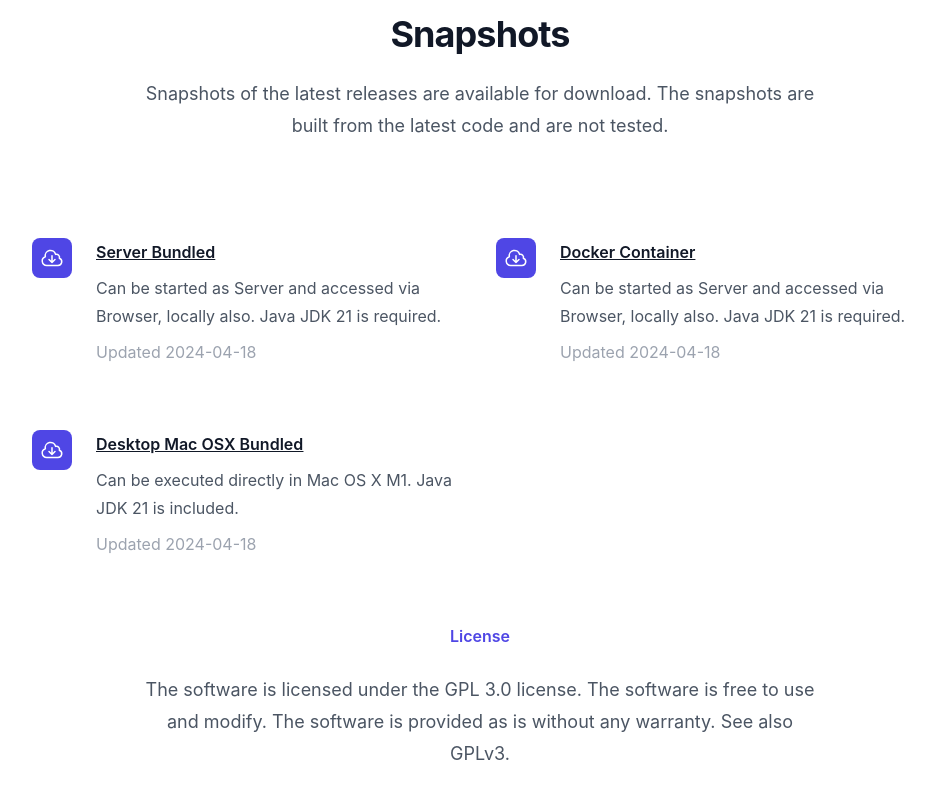
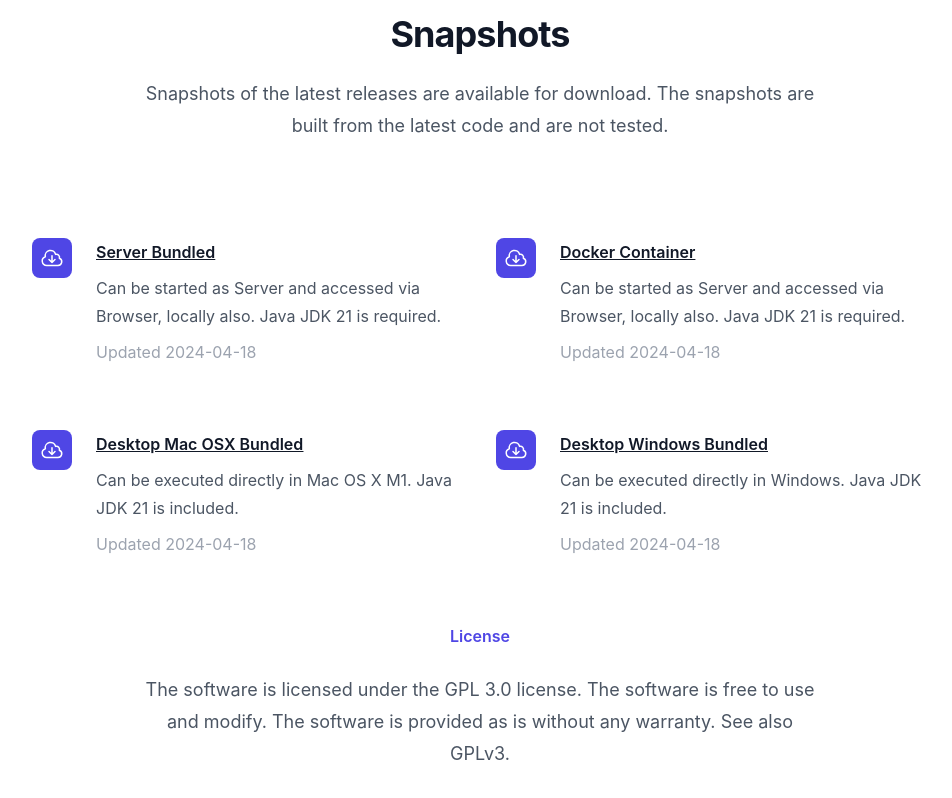
Before and after one commit to mhus/kt2l, a React (Create React App) app in the folder kt2l.org/: page / in a window 1280 px wide. Shown: the part 1058-1856 px from the top of the page, without its empty margins (160-1112 px from the left). Built offline with nearby package versions, Linux system fonts and the light colour scheme.

Commit message:
feat: add window download template

```diff
--- /dev/null
+++ b/kt2l.org/src/downloads/download-snapshot-desktop-win.ts
@@ -0,0 +1,9 @@
+import DownloadFile from '../download-ifc';
+export let download : DownloadFile = {
+    title: "Desktop Windows Bundled",
+    description: "Can be executed directly in Windows. Java JDK 21 is included.",
+    href: "https://kt2l-downloads.s3.eu-central-1.amazonaws.com/snapshots/kt2l-desktop-win-2024-04-18.exe",
+    size: "",
+    enabled: true,
+    created: "2024-04-18"
+}
--- a/kt2l.org/src/page-downloads.tsx
+++ b/kt2l.org/src/page-downloads.tsx
@@ -1,5 +1,6 @@
 import { CloudArrowDownIcon } from '@heroicons/react/24/outline'
 import {download as snapshotDesktopMacDownload} from './downloads/download-snapshot-desktop-mac';
+import {download as snapshotDesktopWinDownload} from './downloads/download-snapshot-desktop-win';
 import {download as snapshotServerDownload} from './downloads/download-snapshot-server';
 import {download as snapshotContainerDownload} from './downloads/download-snapshot-container';
 // import {download as snapshotDisabledDownload} from './downloads/download-snapshot-disabled';
@@ -7,7 +8,8 @@ import {download as snapshotContainerDownload} from './downloads/download-snapsh
 const snapshotDownloads = [
     snapshotServerDownload,
     snapshotContainerDownload,
-    snapshotDesktopMacDownload
+    snapshotDesktopMacDownload,
+    snapshotDesktopWinDownload
 ]
 
 export default function pageDownloads() {
```
